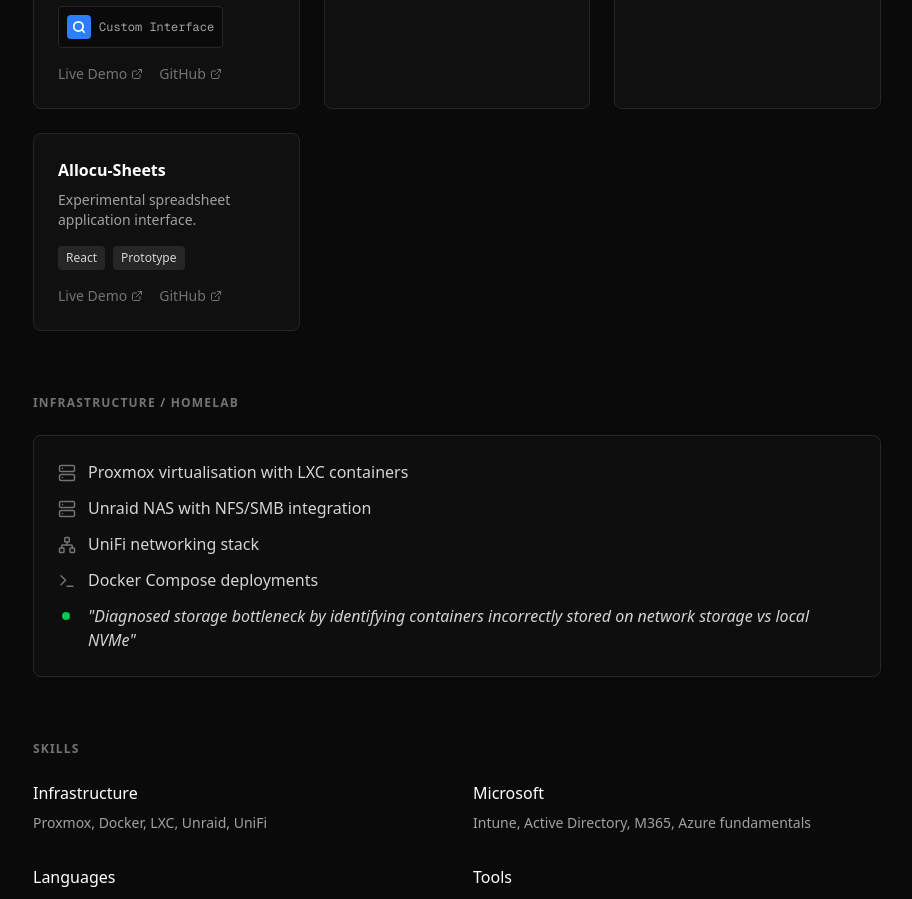
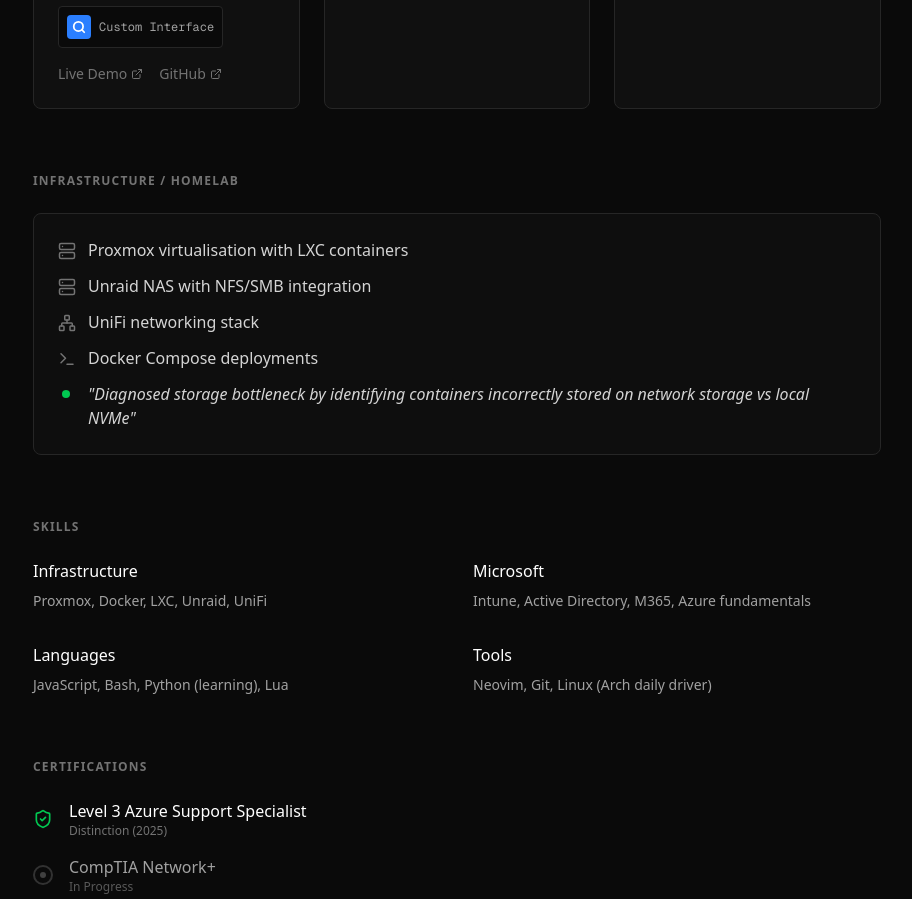
Before and after one commit to Haxford/Portfolio-minimal, a Next.js app: page / in a window 1280 px wide. Shown: the part 880-1779 px from the top of the page, without its empty margins (183-1095 px from the left). Built offline with nearby package versions, Linux system fonts and the light colour scheme.

Commit message:
Remove Allocu-Sheets project from home page

```diff
--- a/app/page.tsx
+++ b/app/page.tsx
@@ -99,23 +99,7 @@
             </div>
           </div>
 
-          {/* Project 4 */}
-          <div className="border border-neutral-800 bg-neutral-900/50 p-6 rounded-lg hover:border-neutral-600 transition-colors">
-            <h3 className="font-semibold text-white mb-2">Allocu-Sheets</h3>
-            <p className="text-sm text-neutral-400 mb-4">Experimental spreadsheet application interface.</p>
-            <div className="flex flex-wrap gap-2 mb-4">
-              <span className="text-xs px-2 py-1 bg-neutral-800 rounded text-neutral-300">React</span>
-              <span className="text-xs px-2 py-1 bg-neutral-800 rounded text-neutral-300">Prototype</span>
-            </div>
-            <div className="flex gap-4">
-              <a href="https://allocu-gstf4ccjj-harryaxford.vercel.app/" className="text-sm flex items-center gap-1 text-neutral-500 hover:text-white transition-colors">
-                Live Demo <ExternalLink size={12} />
-              </a>
-              <a href="https://github.com/Haxford" className="text-sm flex items-center gap-1 text-neutral-500 hover:text-white transition-colors">
-                GitHub <ExternalLink size={12} />
-              </a>
-            </div>
-          </div>
+
         </div>
       </section>
 
```
